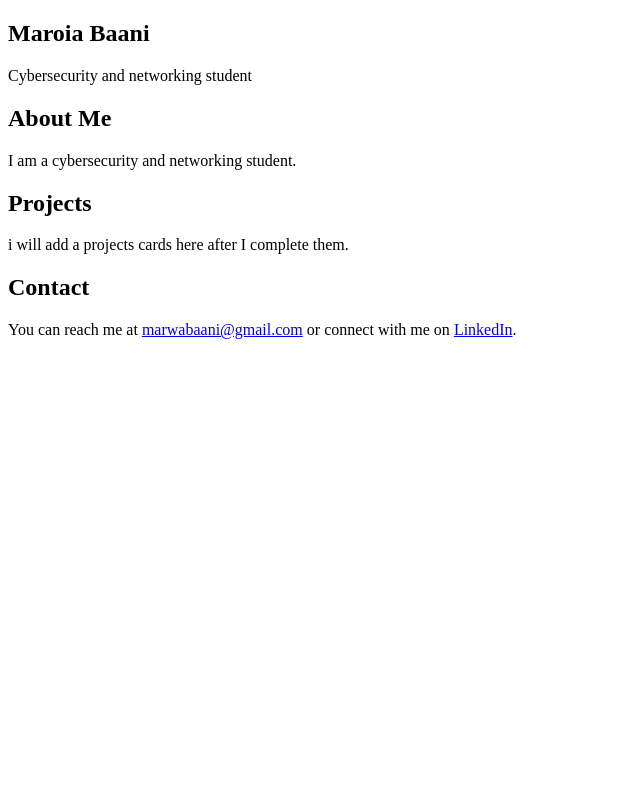
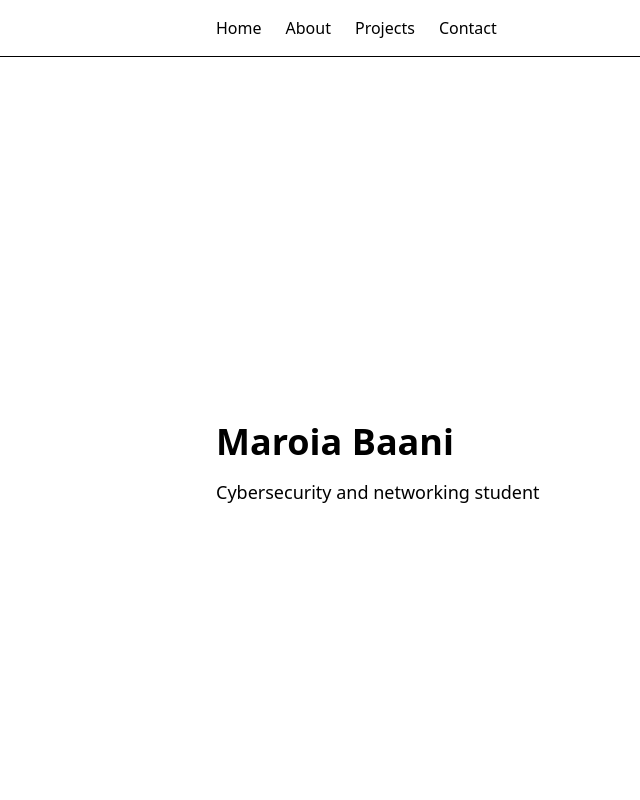
Before and after one commit to briw4/portfolio, a Next.js app: page / in a window 1280 px wide. Shown: the top 800 px of the page, without its empty margins (0-640 px from the left). Built offline with nearby package versions, Linux system fonts and the light colour scheme.

Commit message:
feat(layout): add navigation and import global styles to enable Tailwind

```diff
--- a/app/globals.css
+++ b/app/globals.css
@@ -1,3 +1,7 @@
+@import "tailwindcss";
 html {
   scroll-behavior: smooth;
 }
+body {
+  margin: 0;
+}
--- a/app/layout.tsx
+++ b/app/layout.tsx
@@ -1,3 +1,5 @@
+import "./globals.css";
+
 export const metadata = {
   title: 'Portfolio',
   description: 'Welcome to my portfolio website!',
@@ -11,7 +13,17 @@ export default function RootLayout({
   return (
     <html lang="en">
       <body>
-        {children}
+        <nav className="fixed top-0 left-0 w-full bg-white border-b">
+          <div className="max-w-4xl mx-auto px-6 py-4 flex gap-6">
+            <a href="#home">Home</a>
+            <a href="#about">About</a>
+            <a href="#projects">Projects</a>
+            <a href="#contact">Contact</a>
+          </div>
+        </nav>
+        <main className="pt-16">
+          {children}
+        </main>
       </body>
     </html>
   );
```
